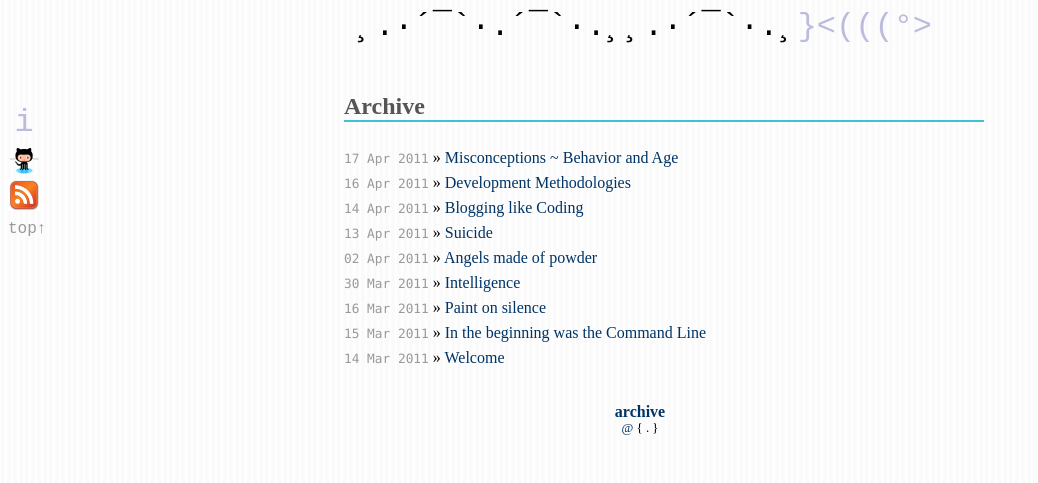
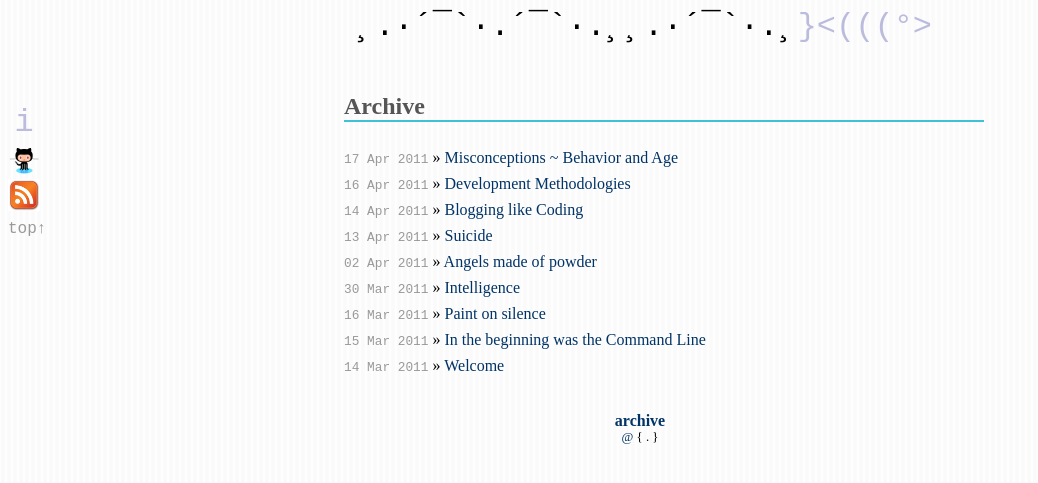
Before and after one commit to c00kiemon5ter/c00kiemon5ter.github.com, a Jekyll site: the page built from index.markdown, in a window 1280 px wide. Shown: the top 483 px of the page, without its empty margins (0-1038 px from the left). Built offline with Jekyll 4.4.1, drawn with Linux system fonts in a browser that asks for light colours.

Commit message:
screen.css: clean up fonts

```diff
--- a/css/screen.css
+++ b/css/screen.css
@@ -18,13 +18,13 @@
 }
 
 /* header styles */
-h2, h3, h4, h5, h6 {
-    font-size: 100%;
-}
 h1 {
     font-size: 150%;
     color: #555;
     border-bottom: 2px solid #40C1D8;
+}
+h2, h3, h4, h5, h6 {
+    font-size: 100%;
 }
 h2 {
     border-bottom: 1px solid #40C1D8;
@@ -59,7 +59,7 @@
 
 div.ascii {
     display: block;
-    font-family: 'Bitstream Vera Sans Mono', "Courier New", monospace;
+    font-family: "Courier New", monospace;
     font-size: 2em;
     white-space: nowrap;
     padding-top: 0.25em;
@@ -77,7 +77,7 @@
 /*****************************************************************************/
 
 div.leftnav {
-    font-family: 'Bitstream Vera Sans Mono', "Courier New", mono;
+    font-family: "Courier New", mono;
     font-size: 2em;
     position: fixed;
     width: 1.5em;
@@ -171,7 +171,7 @@
 }
 div.content ul.posts span {
     color: #999;
-    font-family: Monaco, "Courier New", monospace;
+    font-family: "Courier New", monospace;
     font-size: 80%
 }
 div.content img.error {
@@ -217,7 +217,7 @@
     margin-right: auto;
 }
 div#post h2:hover:after {
-    font-family: 'Bitstream Vera Sans Mono', "Courier New", monospace;
+    font-family: "Courier New", monospace;
     color: #999;
     content: "¶";
     padding-left: 0.5em;
```
